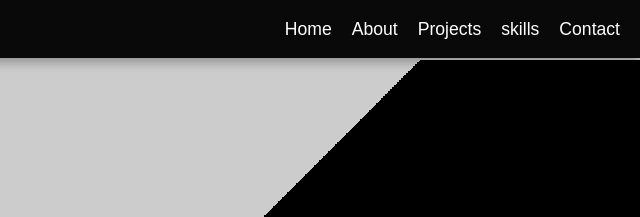
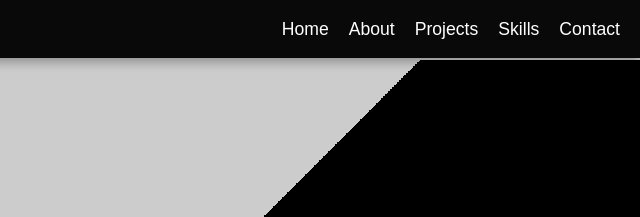
Before and after one commit to Debbypop/portfolio, a plain HTML site: page index.html in a window 1280 px wide. Shown: the top 217 px of the page, 640-1280 px from the left. Drawn offline with Linux system fonts and the light colour scheme.

Commit message:
updated html

```diff
--- a/index.html
+++ b/index.html
@@ -14,7 +14,7 @@
       <li><a href="#home">Home</a></li>
       <li><a href="#about">About</a></li>
       <li><a href="#projects">Projects</a></li>
-      <li><a href="#skills">skills</a></li>
+      <li><a href="#skills">Skills</a></li>
       <li><a href="#contact">Contact</a></li>
     </ul>
   </nav>
```
